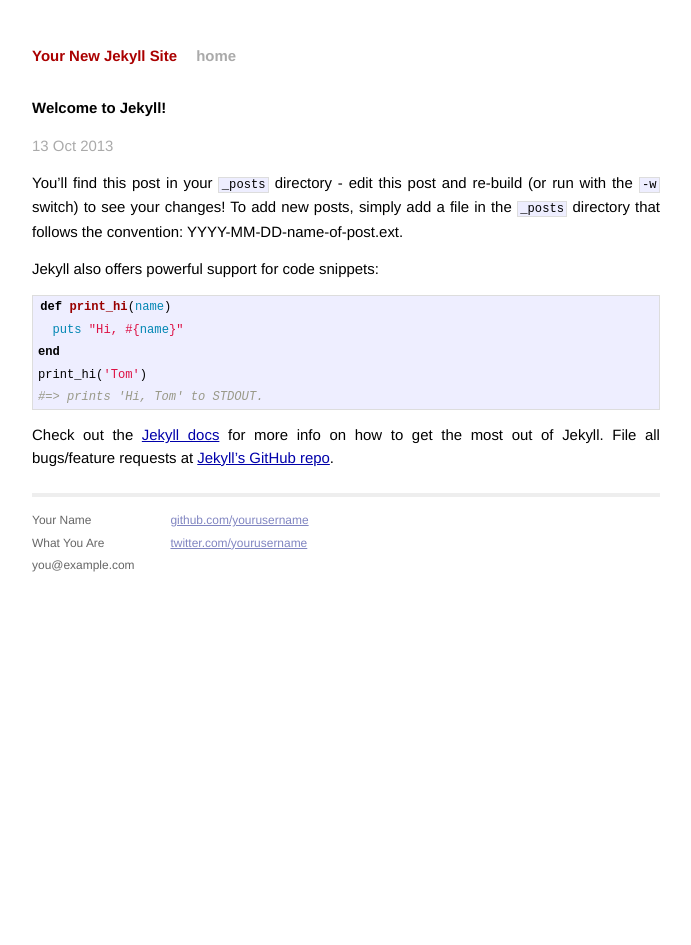
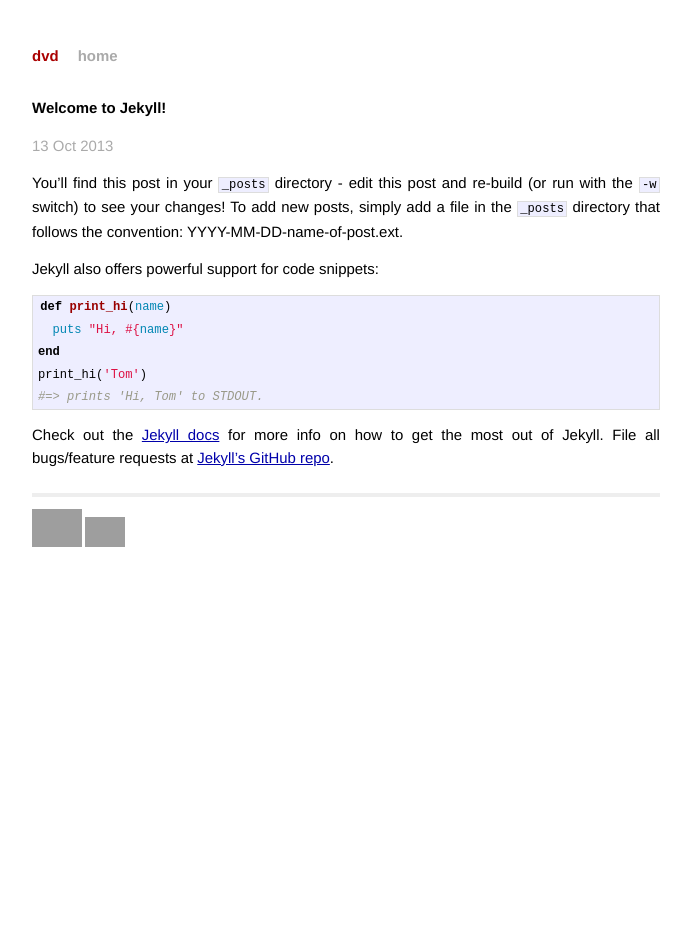
Before and after one commit to dvdokkum/dvd.qa, a Jekyll site: the page built from schmoll/_posts/2013-10-13-welcome-to-jekyll.markdown, in a window 1280 px wide. Shown: the whole page, without its empty margins (294-985 px from the left). Built offline with Jekyll 4.4.1, drawn with Linux system fonts in a browser that asks for light colours; Markdown is read by kramdown in place of the engine named in the settings; grey boxes are pictures that could not be loaded.

Commit message:
[schmoll] playing with jekyll

```diff
--- a/schmoll/_config.yml
+++ b/schmoll/_config.yml
@@ -1,3 +1,3 @@
-name: Your New Jekyll Site
+name: dvd
 markdown: redcarpet
 pygments: true
--- a/schmoll/_layouts/default.html
+++ b/schmoll/_layouts/default.html
@@ -26,15 +26,8 @@
           <div class="footer">
             <div class="contact">
               <p>
-                Your Name<br />
-                What You Are<br />
-                you@example.com
-              </p>
-            </div>
-            <div class="contact">
-              <p>
-                <a href="https://github.com/yourusername">github.com/yourusername</a><br />
-                <a href="https://twitter.com/yourusername">twitter.com/yourusername</a><br />
+                <a href="https://github.com/dvdokkum"><img src="/media/icons/github.png" width='50px'></a>
+                <a href="https://twitter.com/dvdokkum"><img src="/media/icons/twit.gif" width='40px'</a>
               </p>
             </div>
           </div>
--- a/schmoll/index.html
+++ b/schmoll/index.html
@@ -1,6 +1,6 @@
 ---
 layout: default
-title: Your New Jekyll Site
+title: dvd
 ---
 
 <div id="home">
```
